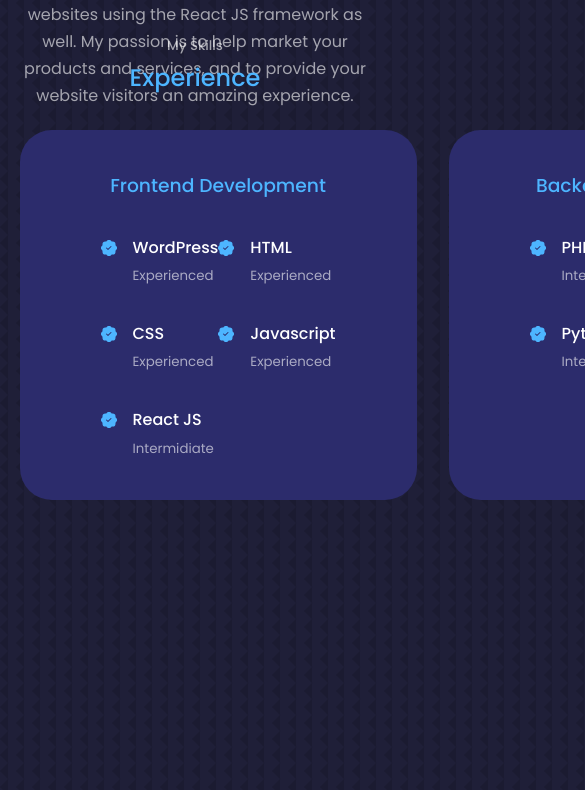
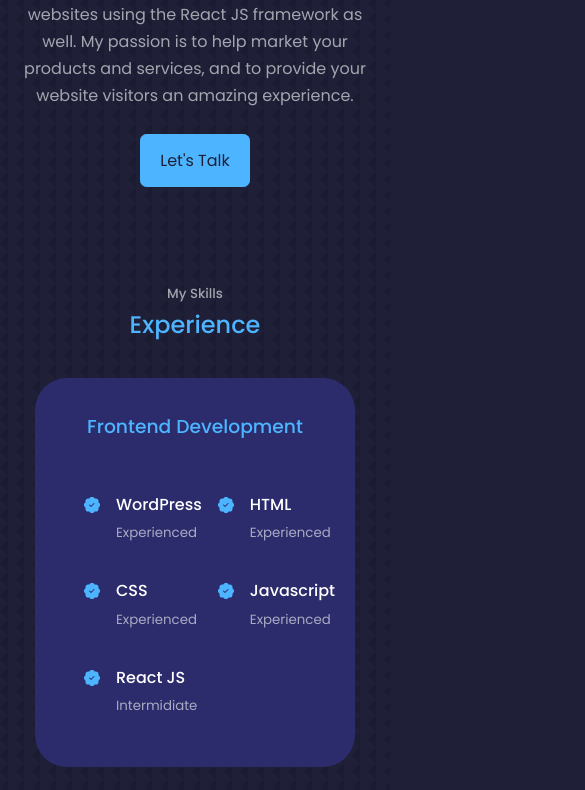
Before and after one commit to darrelaustero2022/reactPortfolio, a React (Create React App) app: page / in a window 390 px wide. Shown: the part 1845-2635 px from the top of the page, 585 px wide, since content can reach past the window. Built offline with nearby package versions, Linux system fonts and the light colour scheme.

Commit message:
added media query exp section

```diff
--- a/src/Components/Experience/experience.css
+++ b/src/Components/Experience/experience.css
@@ -38,3 +38,89 @@
     margin-top: 6px;
     color: var(--color-primary);
 }
+/*============== Media query ================ */
+
+@media screen and (max-width: 1024px){
+    .experience__container {
+        grid-template-columns: 1fr;
+    }
+    .experience__container > div {
+        width: 80%;
+        padding: 2rem;
+        margin: 0 auto;
+    }
+
+    .experience__content {
+        padding: 1rem;
+    }
+}
+
+@media screen and (max-width: 912px){
+    .experience__container {
+        grid-template-columns: 1fr;
+    }
+    .experience__container > div {
+        width: 75%;
+        padding: 2rem;
+        margin: 0 auto;
+    }
+
+    .experience__content {
+        padding: 1rem;
+    }
+}
+
+@media screen and (max-width: 768px){
+    .experience__container {
+        grid-template-columns: 1fr;
+    }
+    .experience__container > div {
+        width: 100%;
+        padding: 2rem;
+        margin: 0 auto;
+    }
+
+    .experience__content {
+        padding: 1rem;
+    }
+}
+
+@media screen and (max-width: 600px){
+    .experience__container {
+        gap: 1.5rem;
+    }
+    .experience__container > div {
+        width: 100%;
+        padding: 2rem;
+        margin: 0 auto;
+    }
+}
+
+@media screen and (max-width: 412px){
+    .experience__container {
+        gap: 1.5rem;
+    }
+    .experience__container > div {
+        width: 20rem;
+        padding: 2rem;
+        margin: 0 auto;
+    }
+    .experience__content {
+        column-gap: 1rem;
+    }
+}
+
+@media screen and (max-width: 280px){
+    .experience__container {
+        gap: 1.5rem;
+    }
+    .experience__container > div {
+        width: 15.5rem;
+        padding: 2rem;
+        margin: 0 auto;
+    }
+    .experience__content {
+        column-gap: 0.3rem;
+        justify-content: center;
+    }
+}
--- a/src/Components/Header/header.css
+++ b/src/Components/Header/header.css
@@ -65,10 +65,7 @@ h1, h5 {
 
 /*================= Media Queries  big tablet ====*/
 @media screen and (max-width: 1024px) {
-    header {
-        height: 100vh;
 
-    }
 
     .scroll__down{
         right: 2rem;
@@ -85,10 +82,7 @@ h1, h5 {
 
 /*================= Media Queries big tablet ====*/
 @media screen and (max-width: 912px) {
-    header {
-        height: 100vh;
 
-    }
     .scroll__down{
         right: 2rem;
         bottom: 50vh;
@@ -101,9 +95,7 @@ h1, h5 {
 
 /*================= Media Queries  smaller tablet ====*/
 @media screen and (max-width: 768px) {
-    header {
-        height: 100vh;
-    }
+
     .scroll__down{
         right: 2rem;
         bottom: 40vh;
@@ -116,9 +108,7 @@ h1, h5 {
 
 /*================= Media Queries  Big phones ====*/
 @media screen and (max-width: 600px) {
-    header {
-        height: 100vh;
-    }
+
     .header__socials,
     .scroll__down {
         display: none;
@@ -130,9 +120,7 @@ h1, h5 {
 
 /*================= Media Queries  Small phones ====*/
 @media screen and (max-width: 375px) {
-    header {
-        height: 100vh;
-    }
+
     .header__socials,
     .scroll__down {
         display: none;
@@ -149,9 +137,7 @@ h1, h5 {
 
 /*================= Media Queries  Small phones ====*/
 @media screen and (max-width: 280px) {
-    header {
-        height: 100vh;
-    }
+
     .header__socials,
     .scroll__down {
         display: none;
--- a/src/index.css
+++ b/src/index.css
@@ -62,7 +62,7 @@ h1 {
 
 section{
     margin-top: 8rem;
-    height: 100vh;
+
 }
 
 section > h2,
```
